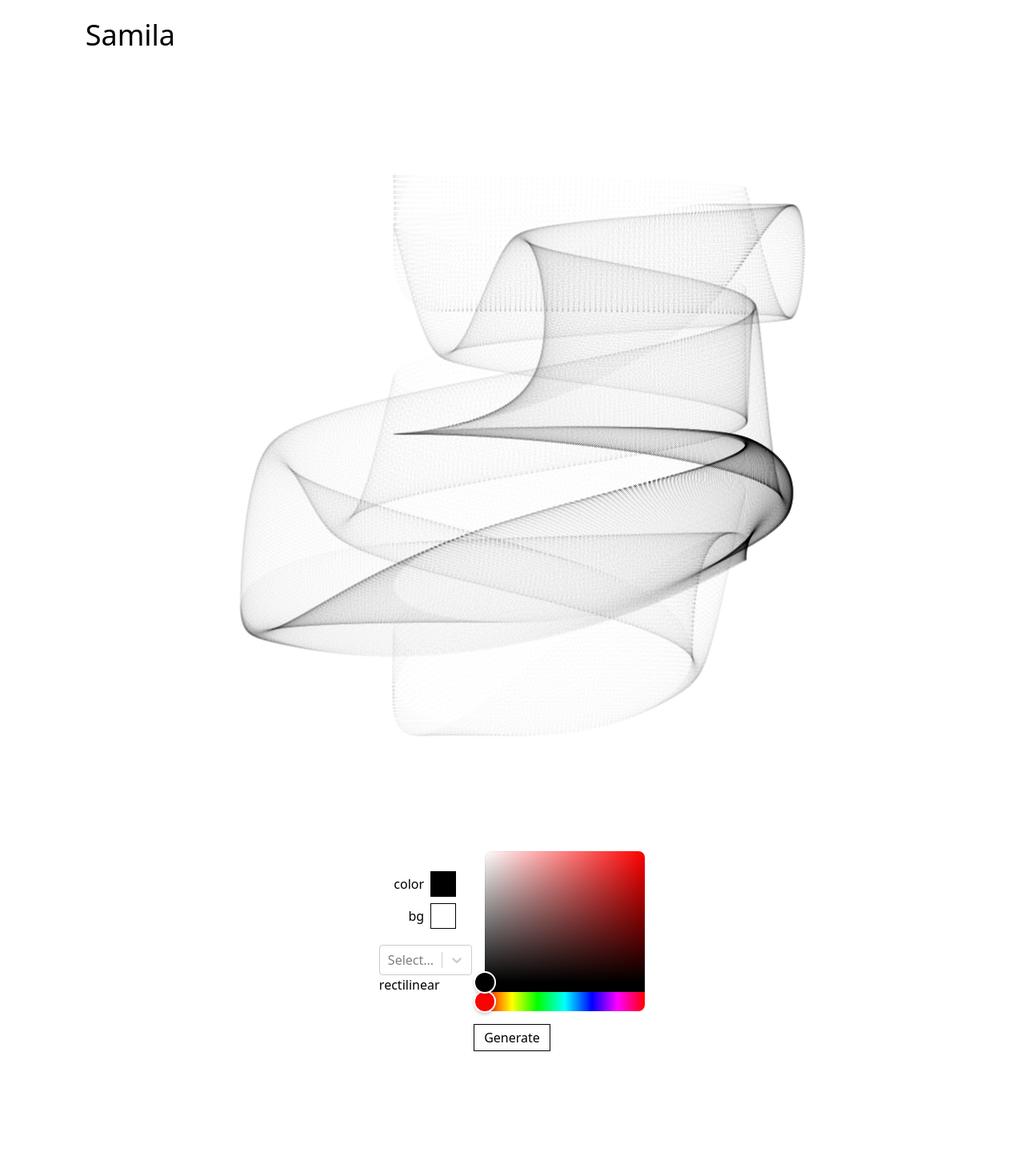
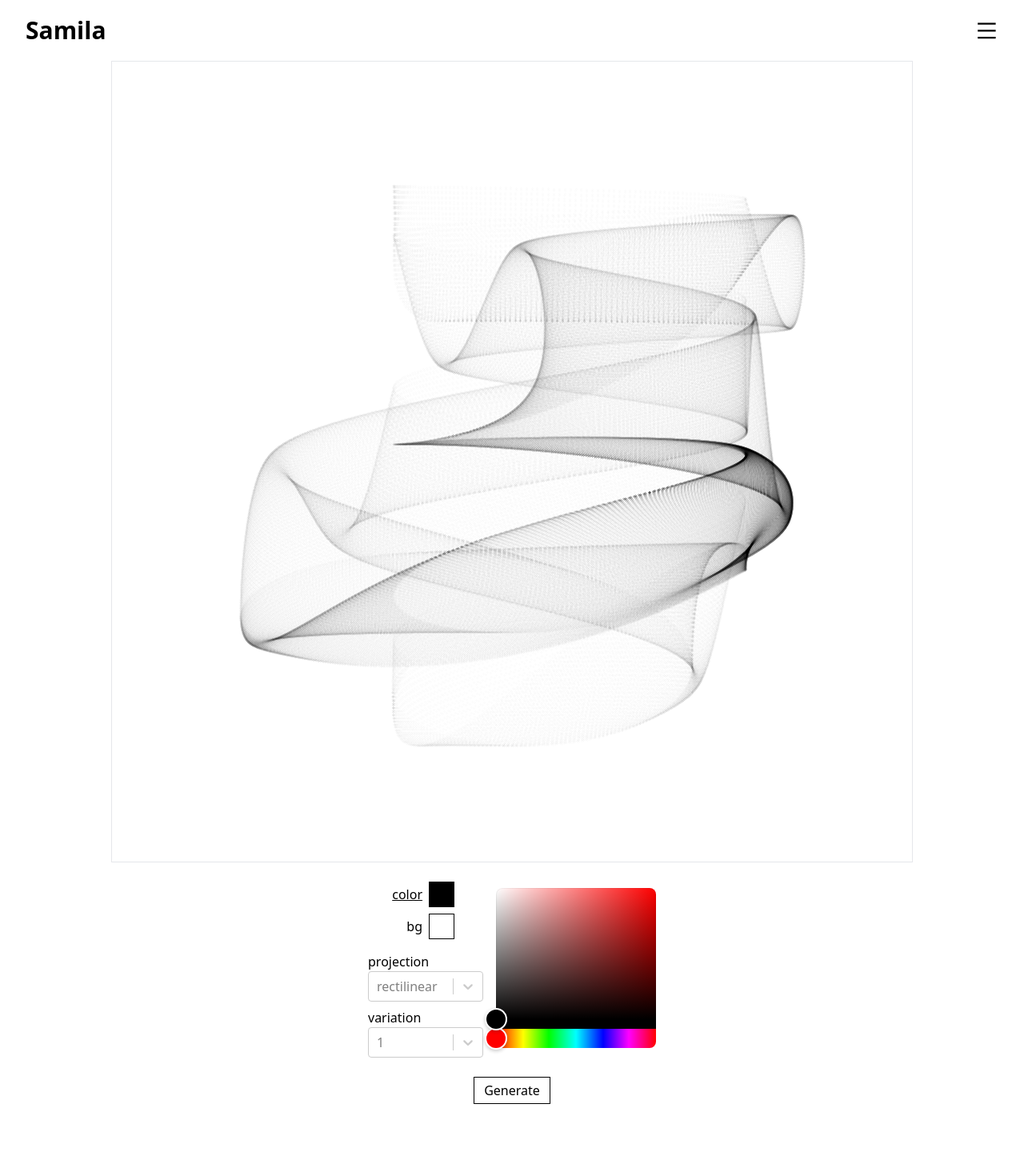
Before and after one commit to evanofslack/samila-ui, a Next.js app: page / in a window 1280 px wide. Shown: the top 1470 px of the page at 80% size. After the commit the page ends 1380 px from the top, so only its background shows below. Built offline with nearby package versions, Linux system fonts and the light colour scheme; no server answers.

Commit message:
ui improvements

```diff
--- a/components/Layout.tsx
+++ b/components/Layout.tsx
@@ -1,5 +1,5 @@
 import React, { ReactNode } from "react";
-import Link from "next/link";
+import MobileNav from "./MobileNav";
 import Head from "next/head";
 
 type Props = {
@@ -15,12 +15,13 @@ const Layout = ({ children, title = "This is the default title" }: Props) => (
             <meta name="viewport" content="initial-scale=1.0, width=device-width" />
         </Head>
         <header>
-            <nav></nav>
+            <nav className="flex flex-row items-center justify-between pt-5 pl-8 w-full">
+                <h1 className="text-3xl font-semibold ">Samila</h1>
+                <MobileNav />
+            </nav>
         </header>
         {children}
-        <footer>
-            <span>made with love by Evan</span>
-        </footer>
+        <footer></footer>
     </div>
 );
 
--- /dev/null
+++ b/components/MobileNav.tsx
@@ -0,0 +1,50 @@
+import { AiOutlineMenu } from "react-icons/ai";
+import { useState } from "react";
+import { BiTimeFive } from "react-icons/bi";
+import { BiCheck } from "react-icons/bi";
+import { GrClose } from "react-icons/gr";
+import { FiGithub } from "react-icons/fi";
+
+export default function MobileNav() {
+    const [isOpen, setIsOpen] = useState(false);
+    const toggle = () => setIsOpen((value) => !value);
+
+    return (
+        <div>
+            <AiOutlineMenu size="1.8rem" onClick={toggle} className="mr-8" />
+            {isOpen && (
+                <div className="fixed top-0 left-0 bg-white w-screen h-screen z-10">
+                    <nav className="flex flex-row items-center justify-end pt-6 pr-9 w-full">
+                        <GrClose size="1.5rem" onClick={toggle} />
+                    </nav>
+                    <div className="flex flex-col items-center pt-24 font-light m-12">
+                        <p className="pb-4">
+                            <a
+                                href="https://github.com/sepandhaghighi/samila"
+                                className="underline"
+                            >
+                                Samila
+                            </a>
+                            &nbsp;is a python library that creates generative art.
+                        </p>
+                        <p className="pb-4">
+                            Applying mathematical equations to thousands of psuedo-random points,
+                            Samila creates unique geometric patterns.
+                        </p>
+                        <p className="pb-4">
+                            Each generation has an associated seed that can be used for
+                            identification and replication.
+                        </p>
+                    </div>
+
+                    <div className="text-sm font-light fixed bottom-0 left-0 flex flex-row items-center justify-between w-screen p-10">
+                        <p> &copy; 2022 Samila </p>
+                        <a href="https://github.com/evanofslack/samila-ui">
+                            <FiGithub size="1.2rem" />
+                        </a>
+                    </div>
+                </div>
+            )}
+        </div>
+    );
+}
--- a/components/Plot.tsx
+++ b/components/Plot.tsx
@@ -4,24 +4,25 @@ import { GeneratorParams } from "../interfaces";
 import useGenerator from "../hooks/useGenerator";
 import ClipLoader from "react-spinners/ClipLoader";
 import Image from "next/image";
-import Select from "react-select";
+import SelectProj from "./SelectProj";
+import SelectEq from "./SelectEq";
 
 export default function Plot() {
     const initialParam: GeneratorParams = {
-        eq: 17,
+        eq: 1,
         proj: "rectilinear",
         color: "#000000",
         bg: "#ffffff",
         seed: null,
         text: null,
     };
-    const [params, setParams] = useState<GeneratorParams>(initialParam);
     const [color, setColor] = useState(initialParam.color);
     const [bg, setBg] = useState(initialParam.bg);
     const [eq, setEq] = useState(initialParam.eq);
     const [proj, setProj] = useState(initialParam.proj);
     const [active, setActive] = useState("color");
 
+    const [params, setParams] = useState<GeneratorParams>(initialParam);
     const { img, loading } = useGenerator(params);
 
     function regeneratePlot() {
@@ -33,25 +34,28 @@ export default function Plot() {
             eq: eq,
         }));
     }
-    function handleSelect(option: any) {
-        setProj(option.value);
-    }
 
     return (
         <div className="flex flex-col items-center justify-center ">
-            <div className="relative flex flex-col items-center justify-center ">
-                {img && <img className="p-6" src={img} alt="plot" />}
+            <div className="relative flex flex-col items-center justify-center m-5 border border-gray-200">
+                {img && <img src={img} alt="plot" />}
                 {!img && <Image src="/images/example.png" alt="plot" width="1000" height="1000" />}
             </div>
-            <div className="flex flex-row items-center justify-center">
+            <div className="flex flex-row items-center justify-center ">
                 <div className="flex flex-row pr-4 ">
-                    <div className="flex flex-col">
-                        <div className="flex flex-col items-end pr-4 pb-4">
+                    <div className="flex flex-col w-36">
+                        <div className="flex flex-col items-end pr-8 pb-1">
                             <div
                                 className="flex flex-row items-center p-1"
                                 onClick={() => setActive("color")}
                             >
-                                <p className="pr-2 font-light">color</p>
+                                <p
+                                    className={`pr-2 font-light ${
+                                        active === "color" && "underline font-normal"
+                                    }`}
+                                >
+                                    color
+                                </p>
                                 <div
                                     className="w-8 h-8 border border-black"
                                     style={{ backgroundColor: color }}
@@ -62,24 +66,21 @@ export default function Plot() {
                                 className="flex flex-row items-center p-1"
                                 onClick={() => setActive("bg")}
                             >
-                                <p className="pr-2 font-light">bg</p>
+                                <p
+                                    className={`pr-2 font-light ${
+                                        active === "bg" && "underline font-normal"
+                                    }`}
+                                >
+                                    bg
+                                </p>
                                 <div
                                     className="w-8 h-8 border border-black"
                                     style={{ backgroundColor: bg }}
                                 />
                             </div>
                         </div>
-                        <Select
-                            defaultValue={proj}
-                            onChange={handleSelect}
-                            simpleValue={true}
-                            options={[
-                                { value: "rectilinear", label: "rectilinear" },
-                                { value: "polar", label: "polar" },
-                                { value: "hammer", label: "hammer" },
-                            ]}
-                        />
-                        <div>{proj}</div>
+                        <SelectProj proj={proj} setProj={setProj} />
+                        <SelectEq eq={eq} setEq={setEq} />
                     </div>
                 </div>
 
@@ -91,7 +92,7 @@ export default function Plot() {
                 </div>
             </div>
             <button
-                className="border font-light border-black p-1 flex items-center justify-center mt-4 w-24"
+                className="border font-light border-black p-1 flex items-center justify-center mt-6 w-24"
                 onClick={regeneratePlot}
             >
                 {!loading && <p>Generate</p>}
--- /dev/null
+++ b/components/SelectEq.tsx
@@ -0,0 +1,38 @@
+import React from "react";
+import Select from "react-select";
+
+type EqProps = {
+    eq: number;
+    setEq: React.Dispatch<React.SetStateAction<Number>>;
+};
+
+const opts = [
+    { value: 1, label: "1" },
+    { value: 2, label: "2" },
+    { value: 3, label: "3" },
+    { value: 4, label: "4" },
+    { value: 5, label: "5" },
+    { value: 6, label: "6" },
+    { value: 7, label: "7" },
+    { value: 8, label: "8" },
+    { value: 9, label: "9" },
+];
+
+export default function SelectEq({ eq, setEq }: EqProps) {
+    function handleSelect(option: any) {
+        setEq(option.value);
+    }
+
+    return (
+        <div className="pt-2">
+            <p className="font-light">variation</p>
+            <Select
+                className="font-light"
+                defaultValue={eq}
+                placeholder={eq}
+                onChange={handleSelect}
+                options={opts}
+            />
+        </div>
+    );
+}
--- /dev/null
+++ b/components/SelectProj.tsx
@@ -0,0 +1,32 @@
+import React from "react";
+import Select from "react-select";
+
+type ProjProps = {
+    proj: string;
+    setProj: React.Dispatch<React.SetStateAction<String>>;
+};
+
+const opts = [
+    { value: "rectilinear", label: "rectilinear" },
+    { value: "polar", label: "polar" },
+    { value: "hammer", label: "hammer" },
+];
+
+export default function SelectProj({ proj, setProj }: ProjProps) {
+    function handleSelect(option: any) {
+        setProj(option.value);
+    }
+
+    return (
+        <div className="pt-2">
+            <p className="font-light">projection</p>
+            <Select
+                className="font-light"
+                defaultValue={proj}
+                placeholder={proj}
+                onChange={handleSelect}
+                options={opts}
+            />
+        </div>
+    );
+}
--- a/package.json
+++ b/package.json
@@ -13,6 +13,7 @@
     "react": "^17.0.2",
     "react-colorful": "^5.5.1",
     "react-dom": "^17.0.2",
+    "react-icons": "^4.3.1",
     "react-select": "^5.2.2",
     "react-spinners": "^0.11.0",
     "swr": "^1.2.2"
--- a/pages/index.tsx
+++ b/pages/index.tsx
@@ -1,19 +1,16 @@
 import Layout from "../components/Layout";
 import Plot from "../components/Plot";
+import { useEffect } from "react";
 
 export default function IndexPage() {
+    // ping heroku server to hot start
+    useEffect(() => {
+        fetch("/api/");
+    }, []);
+
     return (
         <Layout title="Samila">
-            <div className="flex flex-col items-center justify-center">
-                <div className="flex flex-col items-start justify-center w-5/6 w-max-96">
-                    <h1 className="text-4xl pt-6 font-light">Samila</h1>
-                    {/* <h2 className="pt-2 text-1.5rem font-extralight">
-                        A collection of generative art{" "}
-                    </h2> */}
-                </div>
-                <Plot />
-            </div>
-            <div className="w-screen h-screen"></div>
+            <Plot />
         </Layout>
     );
 }
```
Also changed, not shown: 1 other file (tests, documents, lock files or other folders).
